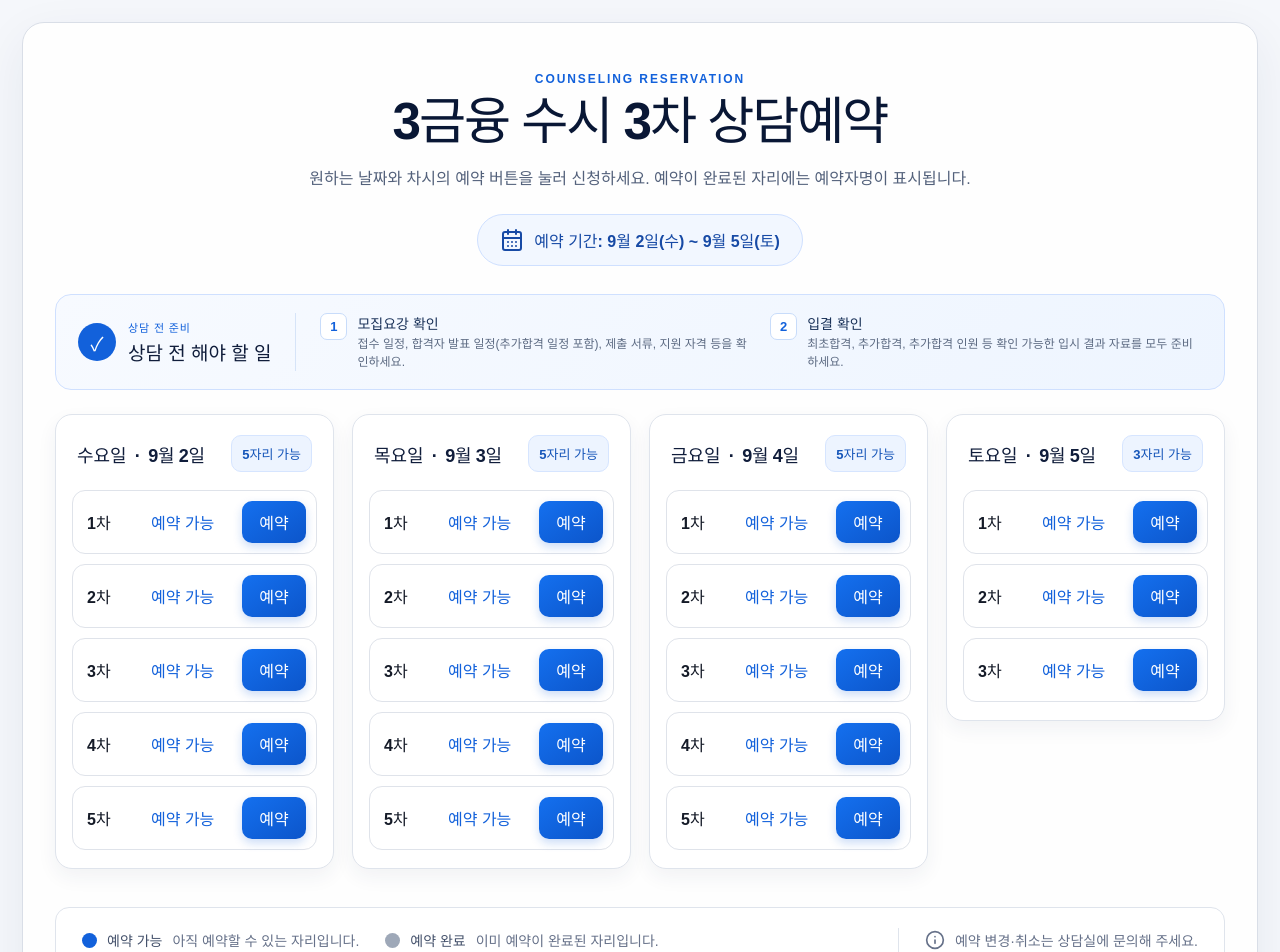
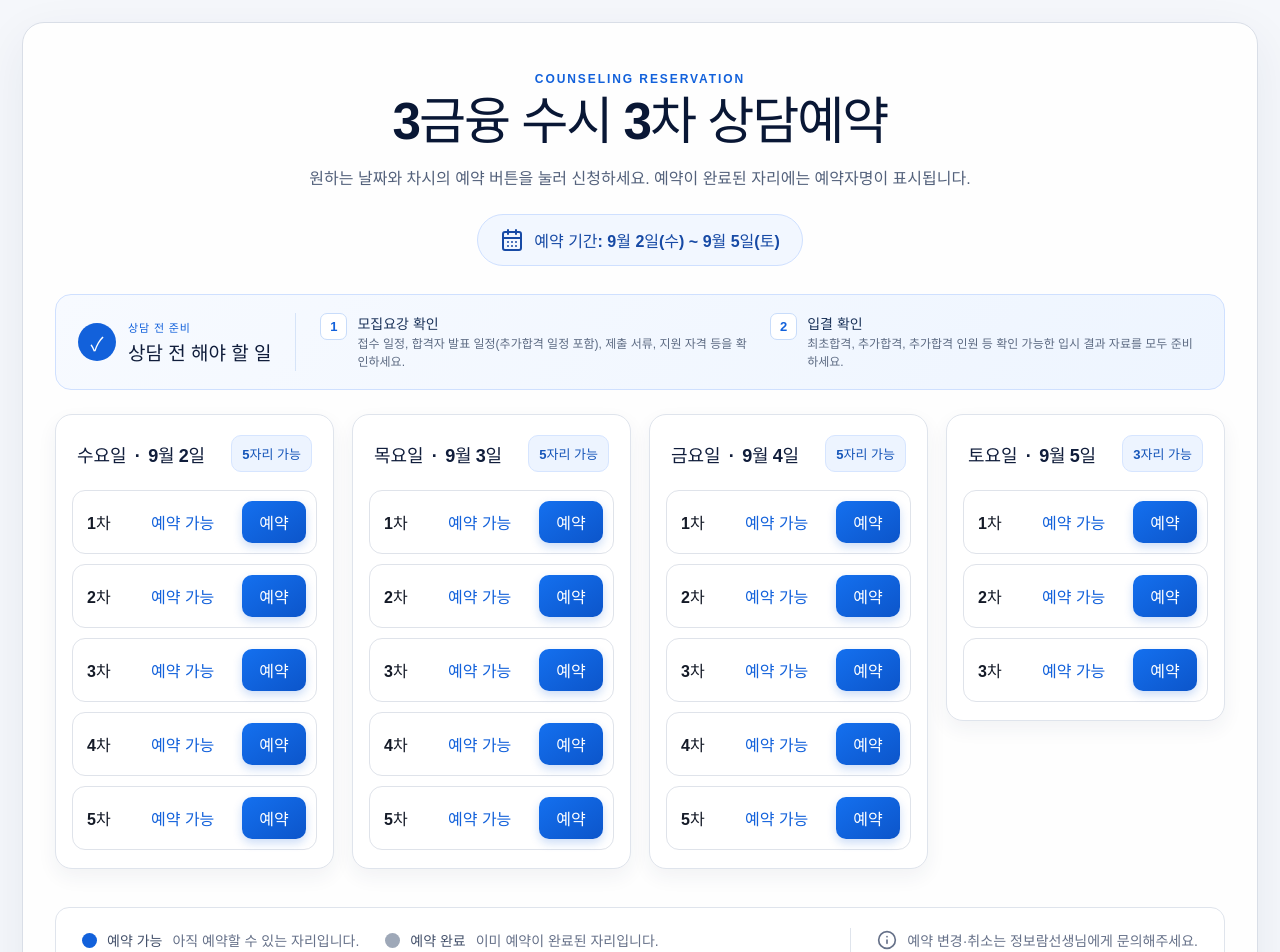
Before and after one commit to jungboh/moment, a React (Vite) app: page / in a window 1280 px wide. Shown: the top 952 px of the page. Built offline with nearby package versions, Linux system fonts and the light colour scheme; no server answers; the database is empty.

Commit message:
예약 변경·취소 문의 안내 수정

```diff
--- a/src/App.tsx
+++ b/src/App.tsx
@@ -175,7 +175,7 @@ function App() {
         <footer className="legend">
           <div><span className="legend-dot blue" /><strong>예약 가능</strong><span>아직 예약할 수 있는 자리입니다.</span></div>
           <div><span className="legend-dot gray" /><strong>예약 완료</strong><span>이미 예약이 완료된 자리입니다.</span></div>
-          <div className="legend-help"><Info aria-hidden="true" /><span>예약 변경·취소는 상담실에 문의해 주세요.</span></div>
+          <div className="legend-help"><Info aria-hidden="true" /><span>예약 변경·취소는 정보람선생님에게 문의해주세요.</span></div>
         </footer>
       </section>
 
```
